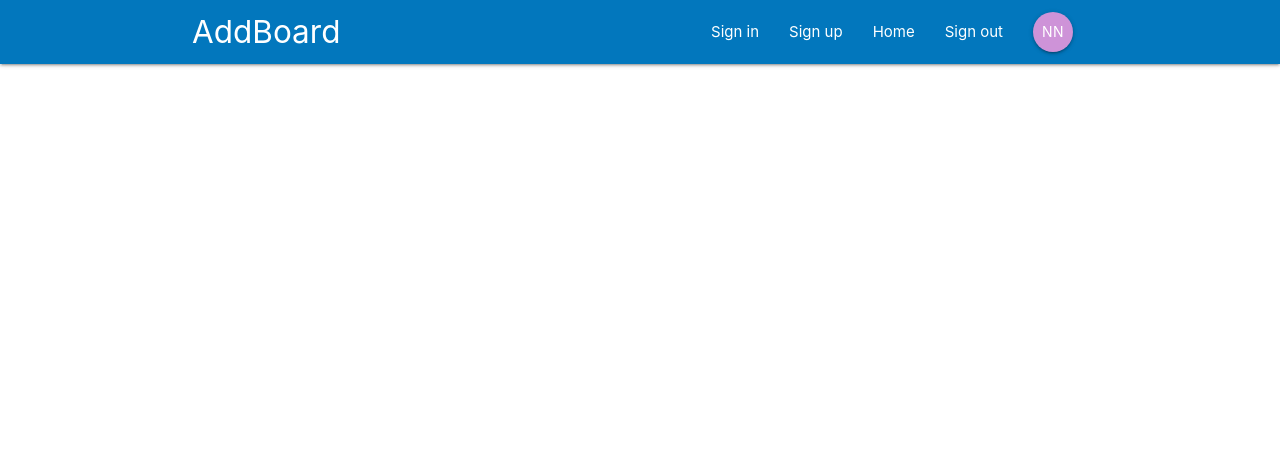
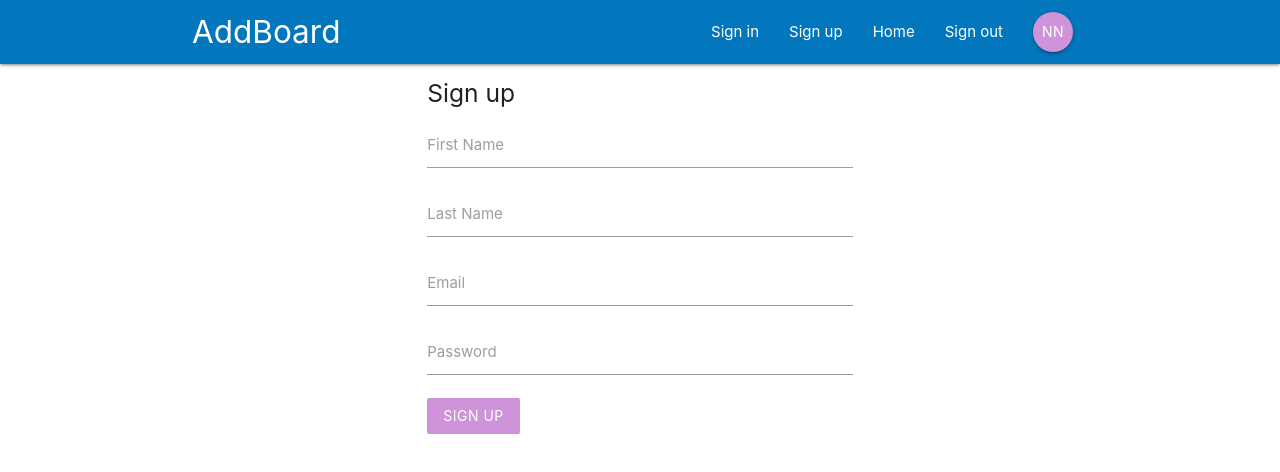
Before and after one commit to tomaszlukaszyk/add-board, a React (Create React App) app: page /signup in a window 1280 px wide. Shown: the top 472 px of the page. Built offline with nearby package versions, Linux system fonts and the light colour scheme.

Commit message:
Add sign in and sign up forms

```diff
--- a/public/index.html
+++ b/public/index.html
@@ -45,5 +45,6 @@
       To begin the development, run `npm start` or `yarn start`.
       To create a production bundle, use `npm run build` or `yarn build`.
     -->
+    <script src="https://cdnjs.cloudflare.com/ajax/libs/materialize/1.0.0/js/materialize.min.js"></script>
   </body>
 </html>
--- a/src/App.js
+++ b/src/App.js
@@ -2,6 +2,8 @@ import React, { Component } from "react";
 import { BrowserRouter as Router, Switch, Route } from "react-router-dom";
 import Navbar from "./components/Navbar";
 import Dashboard from "./components/Dashboard";
+import SignInForm from "./components/SignInForm";
+import SignUpForm from "./components/SignUpForm";
 
 class App extends Component {
   render() {
@@ -11,6 +13,8 @@ class App extends Component {
           <Navbar />
           <Switch>
             <Route exact path="/" component={Dashboard} />
+            <Route path="/signin" component={SignInForm} />
+            <Route path="/signup" component={SignUpForm} />
           </Switch>
         </div>
       </Router>
--- /dev/null
+++ b/src/components/SignInForm.js
@@ -0,0 +1,37 @@
+import React, { Component } from "react";
+
+export default class SignInForm extends Component {
+  state = {
+    email: "",
+    password: ""
+  };
+  handleChange = e => {
+    this.setState({
+      [e.target.id]: e.target.value
+    });
+  };
+  handleSubmit = e => {
+    e.preventDefault();
+    console.log(this.state);
+  };
+  render() {
+    return (
+      <div className="container row">
+        <form onSubmit={this.handleSubmit} className="col s12 m6 offset-m3">
+          <h5>Sign in</h5>
+          <div className="input-field">
+            <label htmlFor="email">Email</label>
+            <input type="email" id="email" onChange={this.handleChange} />
+          </div>
+          <div className="input-field">
+            <label htmlFor="password">Password</label>
+            <input type="password" id="password" onChange={this.handleChange} />
+          </div>
+          <div className="input-field">
+            <button className="btn purple lighten-3 z-depth-0">Sign in</button>
+          </div>
+        </form>
+      </div>
+    );
+  }
+}
--- /dev/null
+++ b/src/components/SignUpForm.js
@@ -0,0 +1,47 @@
+import React, { Component } from "react";
+
+export default class SignUpForm extends Component {
+  state = {
+    firstName: "",
+    lastName: "",
+    email: "",
+    password: ""
+  };
+  handleChange = e => {
+    this.setState({
+      [e.target.id]: e.target.value
+    });
+  };
+  handleSubmit = e => {
+    e.preventDefault();
+    console.log(this.state);
+  };
+  render() {
+    return (
+      <div className="container row">
+        <form onSubmit={this.handleSubmit} className="col s12 m6 offset-m3">
+          <h5>Sign up</h5>
+          <div className="input-field">
+            <label htmlFor="firstName">First Name</label>
+            <input type="text" id="firstName" onChange={this.handleChange} />
+          </div>
+          <div className="input-field">
+            <label htmlFor="lastName">Last Name</label>
+            <input type="text" id="lastName" onChange={this.handleChange} />
+          </div>
+          <div className="input-field">
+            <label htmlFor="email">Email</label>
+            <input type="email" id="email" onChange={this.handleChange} />
+          </div>
+          <div className="input-field">
+            <label htmlFor="password">Password</label>
+            <input type="password" id="password" onChange={this.handleChange} />
+          </div>
+          <div className="input-field">
+            <button className="btn purple lighten-3 z-depth-0">Sign up</button>
+          </div>
+        </form>
+      </div>
+    );
+  }
+}
--- a/src/components/SignedOutMenu.js
+++ b/src/components/SignedOutMenu.js
@@ -6,10 +6,10 @@ export default function SignedOutMenu() {
     <div>
       <ul className="right">
         <li>
-          <NavLink to="/">Sign in</NavLink>
+          <NavLink to="/signin">Sign in</NavLink>
         </li>
         <li>
-          <NavLink to="/">Sign up</NavLink>
+          <NavLink to="/signup">Sign up</NavLink>
         </li>
       </ul>
     </div>
```
Also changed, not shown: 1 other file (tests, documents, lock files or other folders).
